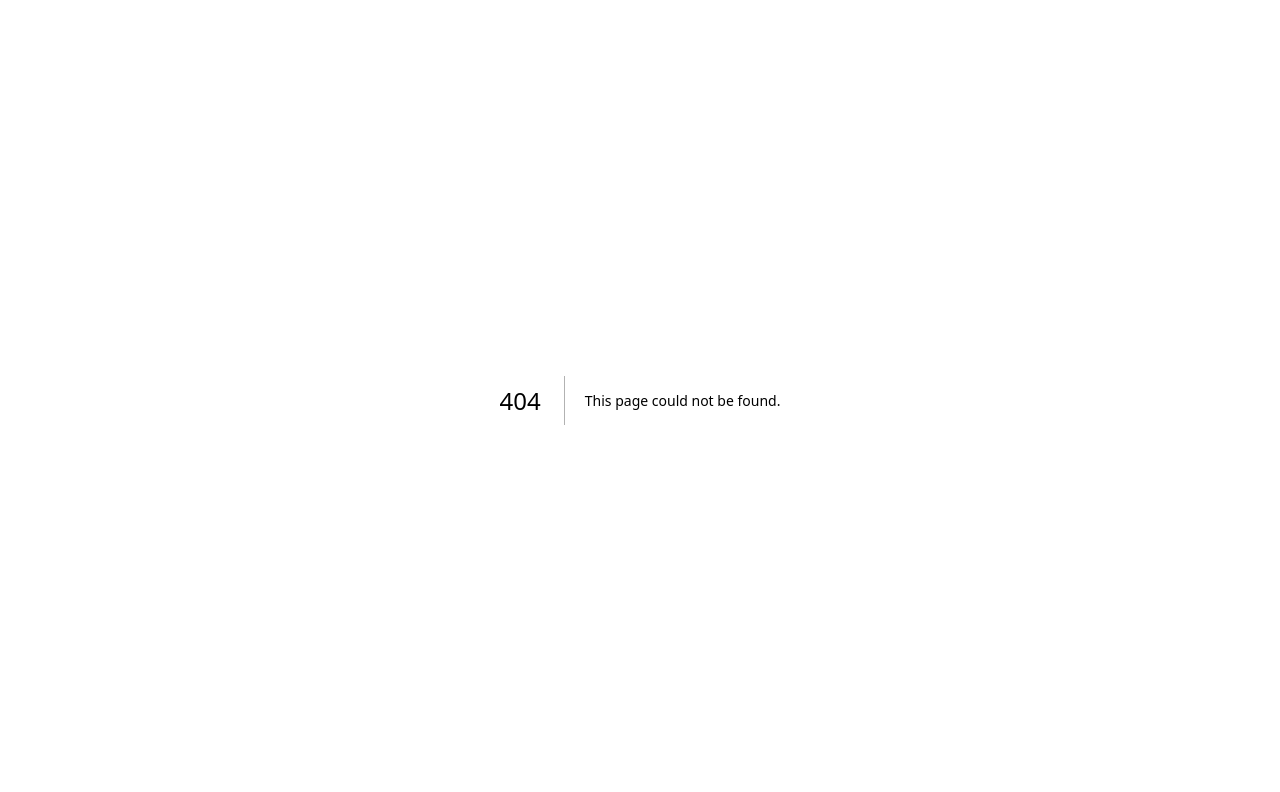
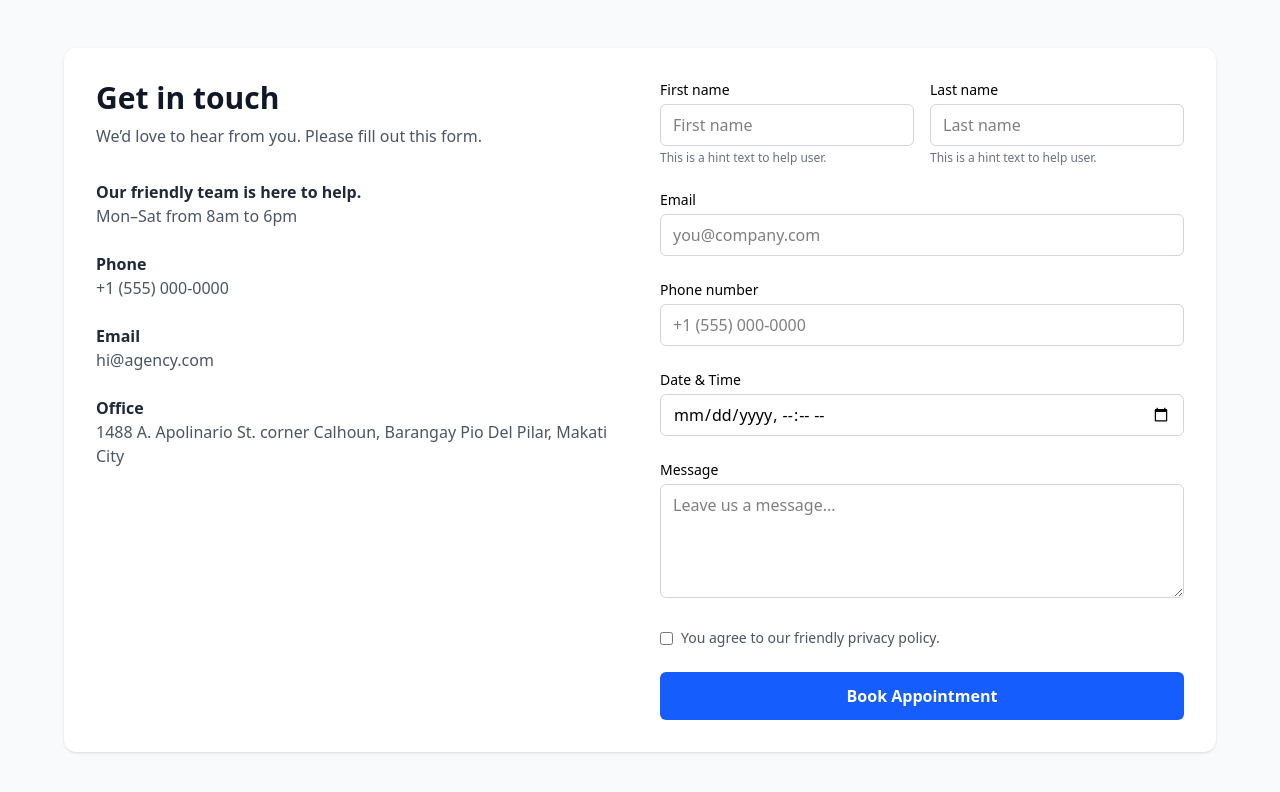
Before and after one commit to Vhon-tech12/CentraClinic, a Next.js app: page /login in a window 1280 px wide. Before the commit this address had no page. Shown: the top 792 px of the page. Built offline with nearby package versions, Linux system fonts and the light colour scheme.

Commit message:
Initial Commit

```diff
--- /dev/null
+++ b/app/about/page.tsx
@@ -0,0 +1,8 @@
+export default function AboutPage() {
+  return (
+    <div className="p-10">
+      <h1 className="text-3xl font-bold">About Page</h1>
+      <p className="mt-4">This is the About page.</p>
+    </div>
+  );
+}
--- /dev/null
+++ b/app/contact/page.tsx
@@ -0,0 +1,8 @@
+export default function AboutPage() {
+  return (
+    <div className="p-10">
+      <h1 className="text-3xl font-bold">About Page</h1>
+      <p className="mt-4">This is the About page.</p>
+    </div>
+  );
+}
--- /dev/null
+++ b/app/login/page.tsx
@@ -0,0 +1,121 @@
+export default function ContactPage() {
+  return (
+    <div className="min-h-screen bg-gray-50 py-12 px-4">
+      <div className="max-w-6xl mx-auto bg-white rounded-xl shadow p-8 grid md:grid-cols-2 gap-10">
+
+        {/* LEFT CONTENT */}
+        <div>
+          <h1 className="text-3xl font-bold text-gray-900 mb-2">
+            Get in touch
+          </h1>
+          <p className="text-gray-600 mb-8">
+            We’d love to hear from you. Please fill out this form.
+          </p>
+
+          <div className="space-y-6">
+            <div>
+              <p className="font-semibold text-gray-800">Our friendly team is here to help.</p>
+              <p className="text-gray-600">Mon–Sat from 8am to 6pm</p>
+            </div>
+
+            <div>
+              <p className="font-semibold text-gray-800">Phone</p>
+              <p className="text-gray-600">+1 (555) 000-0000</p>
+            </div>
+
+            <div>
+              <p className="font-semibold text-gray-800">Email</p>
+              <p className="text-gray-600">hi@agency.com</p>
+            </div>
+
+            <div>
+              <p className="font-semibold text-gray-800">Office</p>
+              <p className="text-gray-600">
+                1488 A. Apolinario St. corner Calhoun, Barangay Pio Del Pilar,
+                Makati City
+              </p>
+            </div>
+          </div>
+        </div>
+
+        {/* FORM */}
+        <form className="space-y-6">
+          <div className="grid grid-cols-1 md:grid-cols-2 gap-4">
+            <div>
+              <label className="block text-sm font-medium">First name</label>
+              <input
+                type="text"
+                placeholder="First name"
+                className="mt-1 w-full rounded-md border border-gray-300 px-3 py-2 focus:ring-2 focus:ring-blue-500 outline-none"
+              />
+              <p className="text-xs text-gray-500 mt-1">
+                This is a hint text to help user.
+              </p>
+            </div>
+
+            <div>
+              <label className="block text-sm font-medium">Last name</label>
+              <input
+                type="text"
+                placeholder="Last name"
+                className="mt-1 w-full rounded-md border border-gray-300 px-3 py-2 focus:ring-2 focus:ring-blue-500 outline-none"
+              />
+              <p className="text-xs text-gray-500 mt-1">
+                This is a hint text to help user.
+              </p>
+            </div>
+          </div>
+
+          <div>
+            <label className="block text-sm font-medium">Email</label>
+            <input
+              type="email"
+              placeholder="you@company.com"
+              className="mt-1 w-full rounded-md border border-gray-300 px-3 py-2 focus:ring-2 focus:ring-blue-500 outline-none"
+            />
+          </div>
+
+          <div>
+            <label className="block text-sm font-medium">Phone number</label>
+            <input
+              type="tel"
+              placeholder="+1 (555) 000-0000"
+              className="mt-1 w-full rounded-md border border-gray-300 px-3 py-2 focus:ring-2 focus:ring-blue-500 outline-none"
+            />
+          </div>
+
+          <div>
+            <label className="block text-sm font-medium">Date & Time</label>
+            <input
+              type="datetime-local"
+              className="mt-1 w-full rounded-md border border-gray-300 px-3 py-2 focus:ring-2 focus:ring-blue-500 outline-none"
+            />
+          </div>
+
+          <div>
+            <label className="block text-sm font-medium">Message</label>
+            <textarea
+              rows={4}
+              placeholder="Leave us a message..."
+              className="mt-1 w-full rounded-md border border-gray-300 px-3 py-2 focus:ring-2 focus:ring-blue-500 outline-none"
+            />
+          </div>
+
+          <div className="flex items-center gap-2">
+            <input type="checkbox" className="rounded border-gray-300" />
+            <span className="text-sm text-gray-600">
+              You agree to our friendly privacy policy.
+            </span>
+          </div>
+
+          <button
+            type="submit"
+            className="w-full bg-blue-600 hover:bg-blue-700 text-white py-3 rounded-md font-semibold transition"
+          >
+            Book Appointment
+          </button>
+        </form>
+      </div>
+    </div>
+  );
+}
--- /dev/null
+++ b/app/service/page.tsx
@@ -0,0 +1,8 @@
+export default function ServicePage() {
+  return (
+    <div className="p-10">
+      <h1 className="text-3xl font-bold">About Page</h1>
+      <p className="mt-4">This is the About page.</p>
+    </div>
+  );
+}
--- a/components/Hero.js
+++ b/components/Hero.js
@@ -22,7 +22,7 @@ const Hero = () => {
             </p>
 
             <button className="flex items-center gap-2 bg-purple-600 text-white px-6 py-3 rounded-full">
-              📘 Book Appointment
+              📘 Consult Now
             </button>
           </div>
 
--- a/components/NavBar.js
+++ b/components/NavBar.js
@@ -13,19 +13,16 @@ const Navbar = () => {
       {/* Links */}
       <ul className="hidden md:flex items-center gap-8 text-gray-600">
         <li><Link href="/">Home</Link></li>
-        <li><Link href="#">About</Link></li>
-        <li><Link href="#">Service</Link></li>
-        <li><Link href="#">Contact</Link></li>
+        <li><Link href="/about">About</Link></li>
+        <li><Link href="/service">Service</Link></li>
+        <li><Link href="/contact">Contact</Link></li>
       </ul>
 
       {/* Actions */}
       <div className="flex items-center gap-4">
-        <Link href="/login" className="text-gray-700 font-medium">
+        <Link href="login" className="text-gray-700 font-medium">
           Login
         </Link>
-        <button className="bg-blue-500 text-white px-5 py-2 rounded-full">
-          Book Appointment
-        </button>
       </div>
     </nav>
   );
```
Also changed, not shown: components/LoginForm.js (line endings or trailing spaces).
